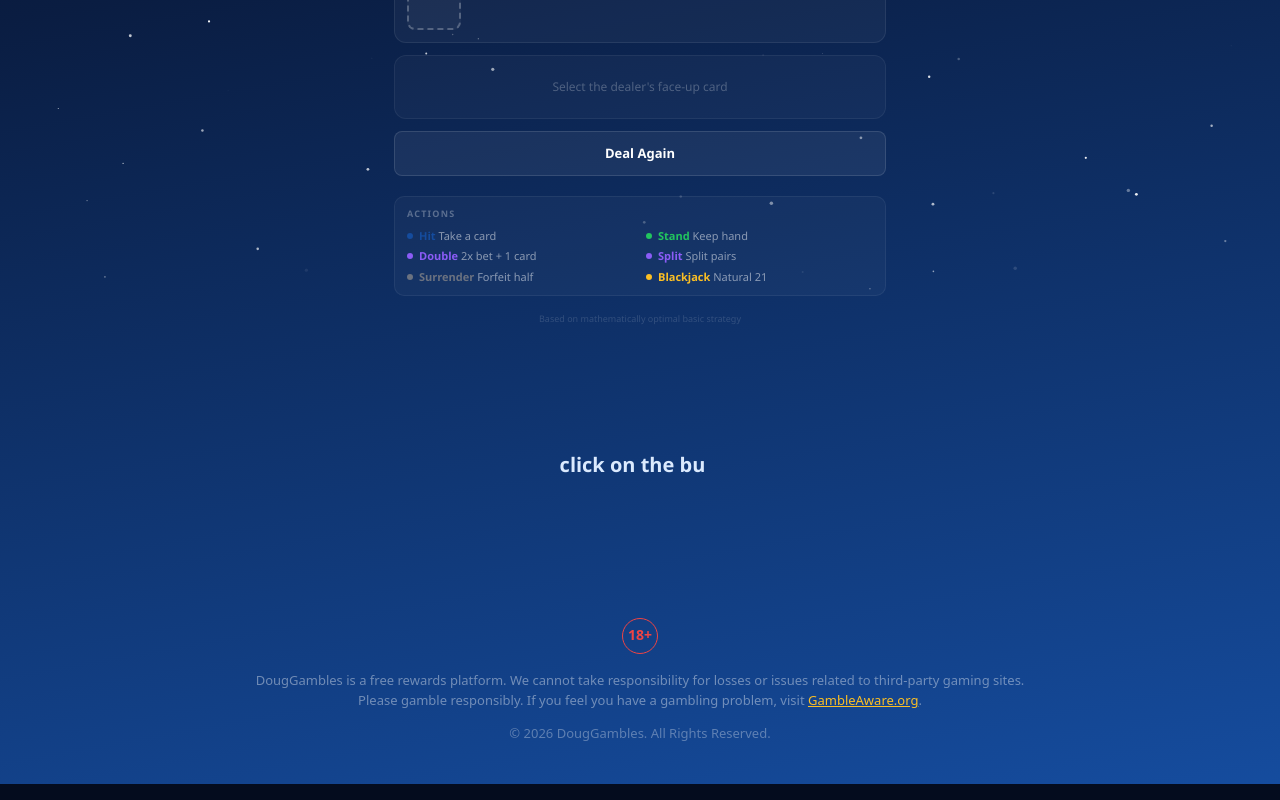
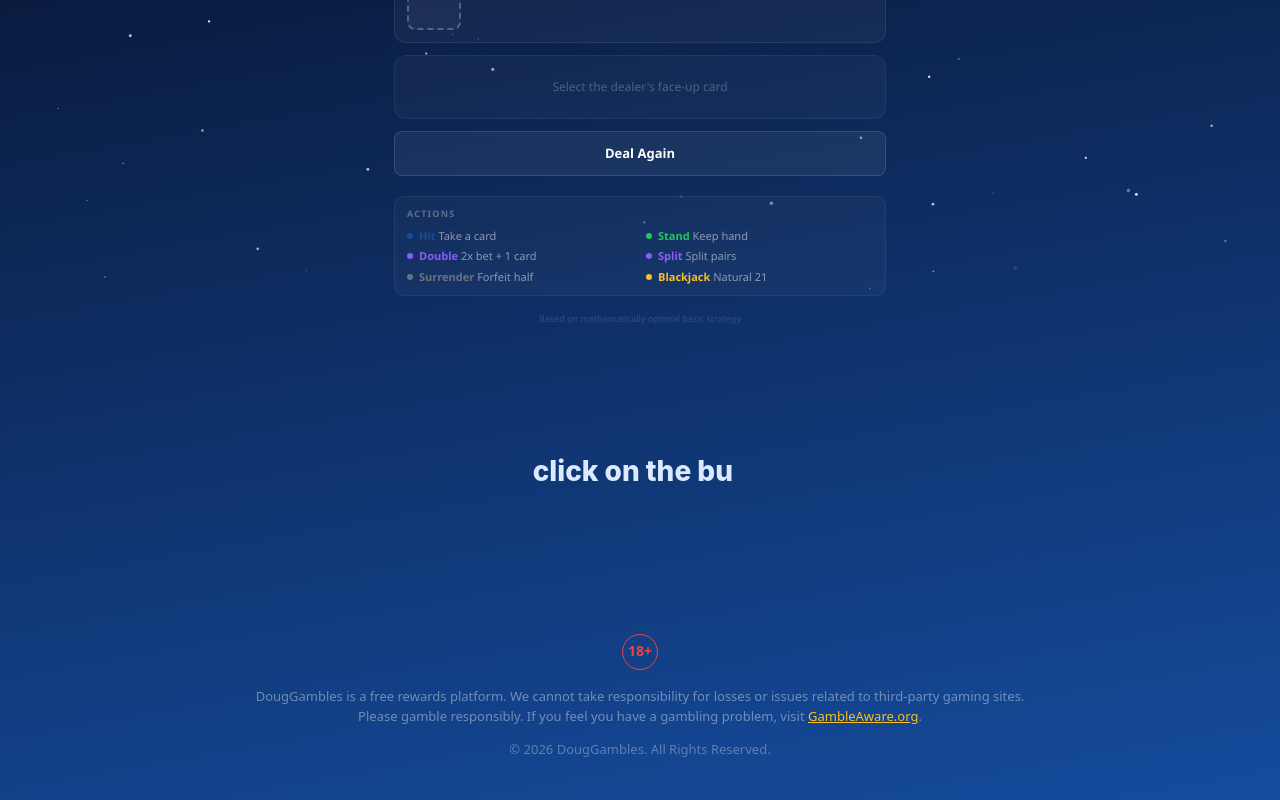
Before and after one commit to aspct49-dev/blackjack-calculator, a React (Vite) app: page / in a window 1280 px wide. Shown: the part 509-1309 px from the top of the page. Built offline with nearby package versions, Linux system fonts and the light colour scheme.

Commit message:
style: increase typewriter text size, use thicker font, and loop animation

```diff
--- a/src/App.jsx
+++ b/src/App.jsx
@@ -246,7 +246,7 @@ export default function App() {
 
       {/* Added Feature Section */}
       <div style={{ width: '100%', display: 'flex', flexDirection: 'column', alignItems: 'center', justifyContent: 'center', padding: '32px', marginTop: '48px', marginBottom: '48px', background: 'transparent' }}>
-        <div style={{ fontSize: '1.25rem', fontWeight: 600, textAlign: 'center', height: '48px', width: '100%', maxWidth: '400px' }}>
+        <div style={{ fontSize: '1.75rem', fontWeight: 800, fontFamily: "'Inter', 'Segoe UI', system-ui, sans-serif", textAlign: 'center', height: '64px', width: '100%', maxWidth: '600px' }}>
           <Typewriter
             text={["Want to play blackjack?", "click on the button below ⬇️"]}
             speed={60}
@@ -256,7 +256,7 @@ export default function App() {
             deleteSpeed={35}
             cursorChar={"|"}
             cursorClassName="ml-1 text-blue-400 font-bold"
-            loop={false}
+            loop={true}
           />
         </div>
       </div>
```
